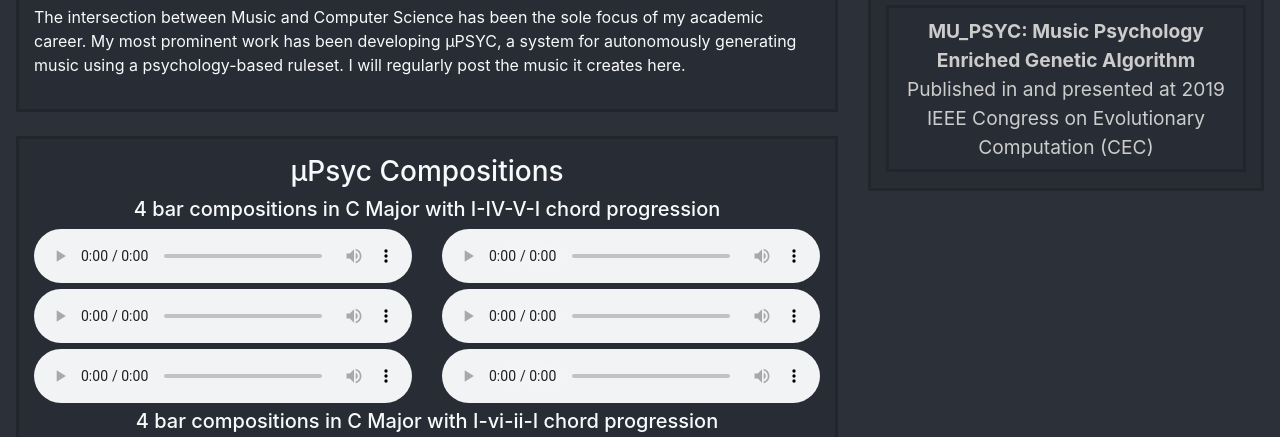
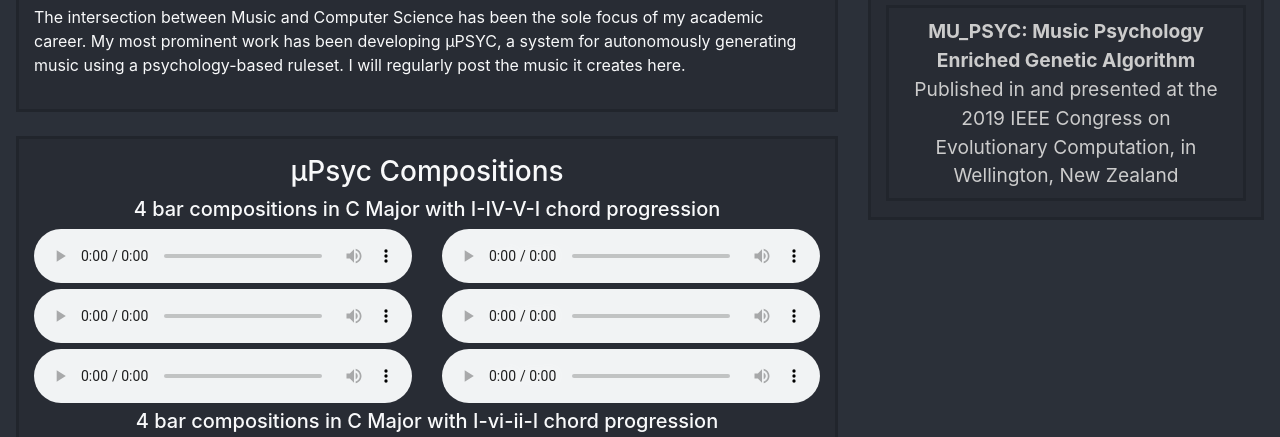
Before and after one commit to braem/portfolio-website, a website: page dist/research.html in a window 1280 px wide. Shown: the part 363-800 px from the top of the page. Drawn offline with Linux system fonts and the light colour scheme.

Commit message:
Moved publication data to JSON

```diff
--- /dev/null
+++ b/dist/data/publications.json
@@ -0,0 +1,10 @@
+[
+    {
+        "title": "MU_PSYC: Music Psychology Enriched Genetic Algorithm",
+        "in": "IEEE Congress on Evolutionary Computation",
+        "year": "2019",
+        "type": "Conference",
+        "conf-location": "Wellington, New Zealand",
+        "link": "https://ieeexplore.ieee.org/abstract/document/8790099"
+    }
+]
--- a/dist/js/research.js
+++ b/dist/js/research.js
@@ -27,4 +27,20 @@
 
         $('#mupsyc-content').html(innerHTML);
     })
+
+    $.getJSON("data/publications.json", function(publicationData) {
+        var innerHTML = '<center><h3>Publications</h3></center> <ul class="nav nav-tabs flex-column">';
+        for (i in publicationData)
+        {
+            innerHTML += '<li class="nav-item">' +
+            '<a class="nav-link" href="' + publicationData[i].link + '">' +
+            '<center style="font-weight:bold">' + publicationData[i].title + '</center>' +
+            '<center>Published in' + (publicationData[i].type == 'Conference' ? ' and presented at' : '') + ' the ' +
+            publicationData[i].year + ' ' + publicationData[i].in +
+            (publicationData[i].type == 'Conference' ? (', in ' + publicationData[i]['conf-location']) : '') +
+            '</center></a></li>';
+        }
+        innerHTML += '</ul>'
+        $('#publication-links').html(innerHTML);
+    })
 })
--- a/dist/research.html
+++ b/dist/research.html
@@ -46,17 +46,8 @@
         <div id="mupsyc-content" class="container-fluid showcase"></div>
       </div>
       <div class="col-sm-4">
-        <div class="container-fluid showcase">
-          <center><h3>Publications</h3></center>
-          <ul class="nav nav-tabs flex-column">
-            <li class="nav-item">
-              <a class="nav-link" href="https://ieeexplore.ieee.org/abstract/document/8790099">
-                <center style="font-weight:bold">MU_PSYC: Music Psychology Enriched Genetic Algorithm</center>
-                <center>Published in and presented at 2019 IEEE Congress on Evolutionary Computation (CEC)</center>
-              </a>
-            </li>
-          </ul>
-        </div>
+        <!-- filled by research.js -->
+        <div id="publication-links" class="container-fluid showcase"></div>
       </div>
     </div>
   </div>
```
